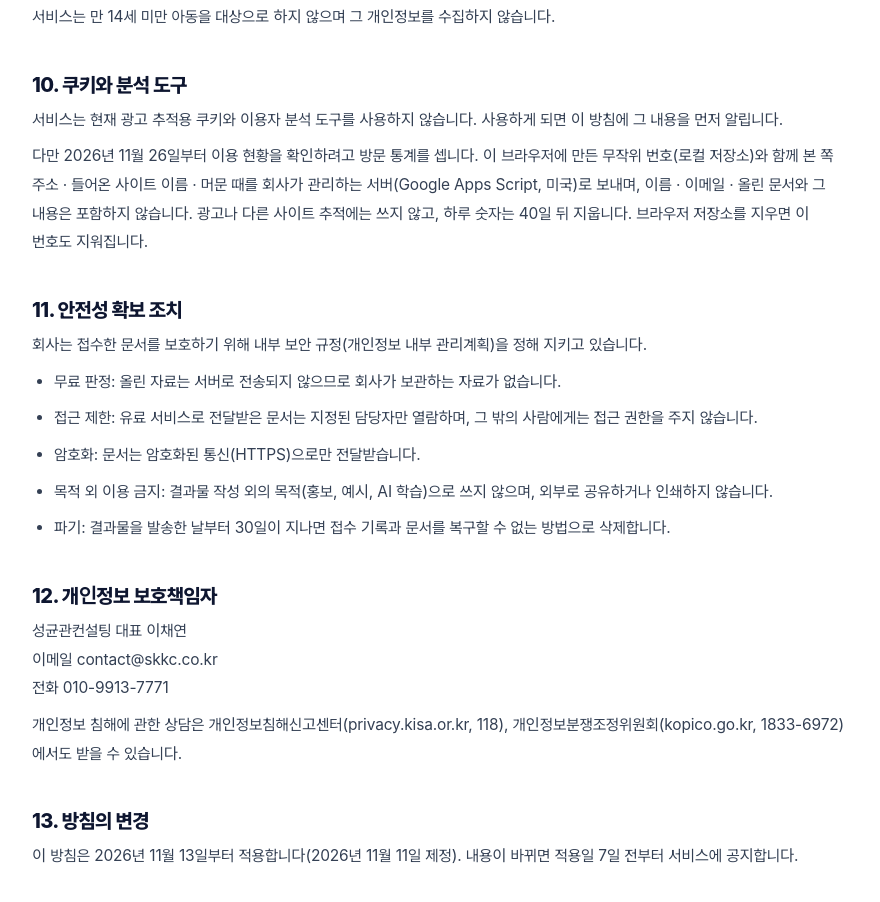
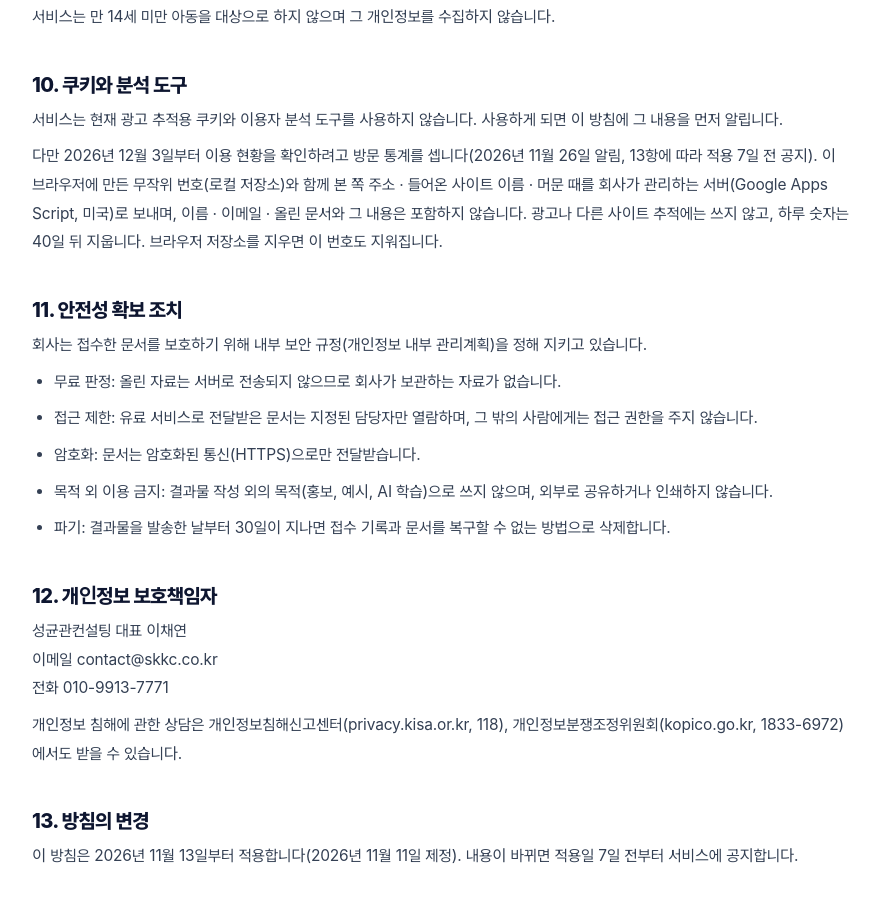
Before and after one commit to codediarty/hapbul, a plain HTML site: page privacy/index.html in a window 1280 px wide. Shown: the part 2212-3114 px from the top of the page, without its empty margins (28-908 px from the left). Drawn offline with Linux system fonts and the light colour scheme; a web font is replaced by a local one.

Commit message:
사이트 업데이트
Co-Authored-By: Claude Opus 5.5 <noreply@anthropic.com>

```diff
--- a/assets/js/site.js
+++ b/assets/js/site.js
@@ -6,6 +6,7 @@
 (function () {
   try {
     if (window.__lvOn) return; window.__lvOn = 1;
+    if (Date.now() < Date.UTC(2026, 11, 2, 15, 0)) return;   // 합불: 개인정보처리방침 13항(적용 7일 전 공지)에 따라 2026.12.03 00:00(한국)부터
     var U = "https://script.google.com/macros/s/AKfycbynqa4gSpMjYlnOHPH6xaM3d2vys7aVMJHLuxQL_9osna0026p-Z6uywH2d4d0fzUbK_w/exec";
     var d = document, l = location, nav = navigator, S = null;
     if (nav.webdriver || /bot|crawl|spider|slurp|lighthouse|headless|facebookexternalhit|yeti|daumoa/i.test(nav.userAgent || "")) return;
--- a/privacy/index.html
+++ b/privacy/index.html
@@ -93,7 +93,7 @@
 
 <h2>10. 쿠키와 분석 도구</h2>
 <p>서비스는 현재 광고 추적용 쿠키와 이용자 분석 도구를 사용하지 않습니다. 사용하게 되면 이 방침에 그 내용을 먼저 알립니다.</p>
-<p>다만 2026년 11월 26일부터 이용 현황을 확인하려고 방문 통계를 셉니다. 이 브라우저에 만든 무작위 번호(로컬 저장소)와 함께 본 쪽 주소 · 들어온 사이트 이름 · 머문 때를 회사가 관리하는 서버(Google Apps Script, 미국)로 보내며, 이름 · 이메일 · 올린 문서와 그 내용은 포함하지 않습니다. 광고나 다른 사이트 추적에는 쓰지 않고, 하루 숫자는 40일 뒤 지웁니다. 브라우저 저장소를 지우면 이 번호도 지워집니다.</p>
+<p>다만 2026년 12월 3일부터 이용 현황을 확인하려고 방문 통계를 셉니다(2026년 11월 26일 알림, 13항에 따라 적용 7일 전 공지). 이 브라우저에 만든 무작위 번호(로컬 저장소)와 함께 본 쪽 주소 · 들어온 사이트 이름 · 머문 때를 회사가 관리하는 서버(Google Apps Script, 미국)로 보내며, 이름 · 이메일 · 올린 문서와 그 내용은 포함하지 않습니다. 광고나 다른 사이트 추적에는 쓰지 않고, 하루 숫자는 40일 뒤 지웁니다. 브라우저 저장소를 지우면 이 번호도 지워집니다.</p>
 
 <h2>11. 안전성 확보 조치</h2>
 <p>회사는 접수한 문서를 보호하기 위해 내부 보안 규정(개인정보 내부 관리계획)을 정해 지키고 있습니다.</p>
```
